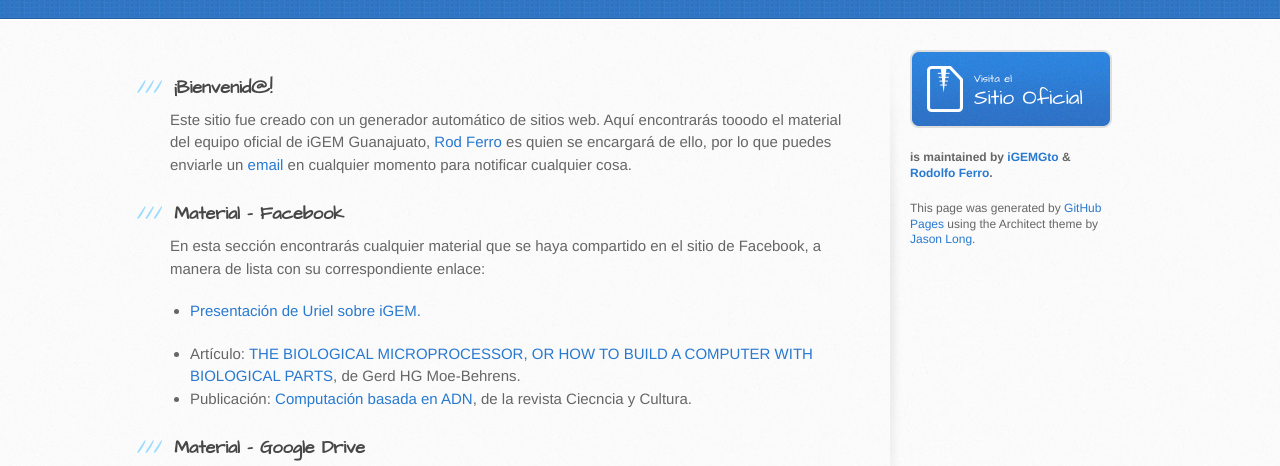
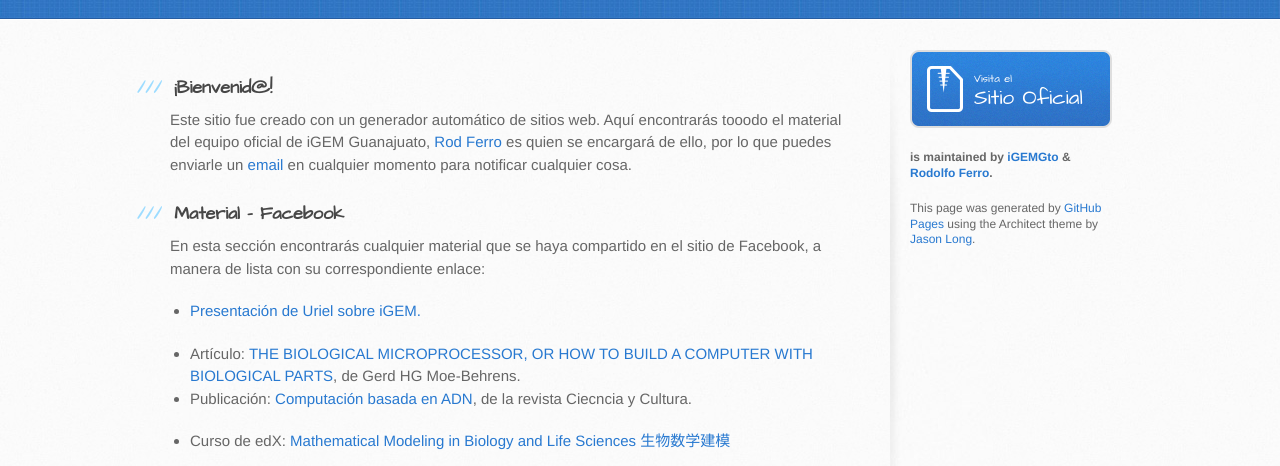
Before and after one commit to iGEMGto/material, a plain HTML site: page index.html in a window 1280 px wide. Shown: the part 288-754 px from the top of the page. Drawn offline with Linux system fonts and the light colour scheme; grey boxes are pictures that could not be loaded.

Commit message:
Update index.html

```diff
--- a/index.html
+++ b/index.html
@@ -44,6 +44,9 @@
   <li>Artículo: <a href="http://www.sciencedirect.com/science/article/pii/S200103701460026X" target="_blank">THE BIOLOGICAL MICROPROCESSOR, OR HOW TO BUILD A COMPUTER WITH BIOLOGICAL PARTS</a>, de Gerd HG Moe-Behrens.</li>
   <li>Publicación: <a href="http://www.revistac2.com/computacion-basada-en-adn/" target="_blank">Computación basada en ADN</a>, de la revista Ciecncia y Cultura.</li>
 </ul>
+<ul>
+  <li>Curso de edX: <a href="https://www.edx.org/course/mathematical-modeling-biology-life-pekingx-01139732x" target="_blank">Mathematical Modeling in Biology and Life Sciences 生物数学建模</a></li>
+</ul>
 
 <h3>
 <a id="material" class="anchor" href="#material" aria-hidden="true"><span class="octicon octicon-link"></span></a>Material - Google Drive</h3>
```
